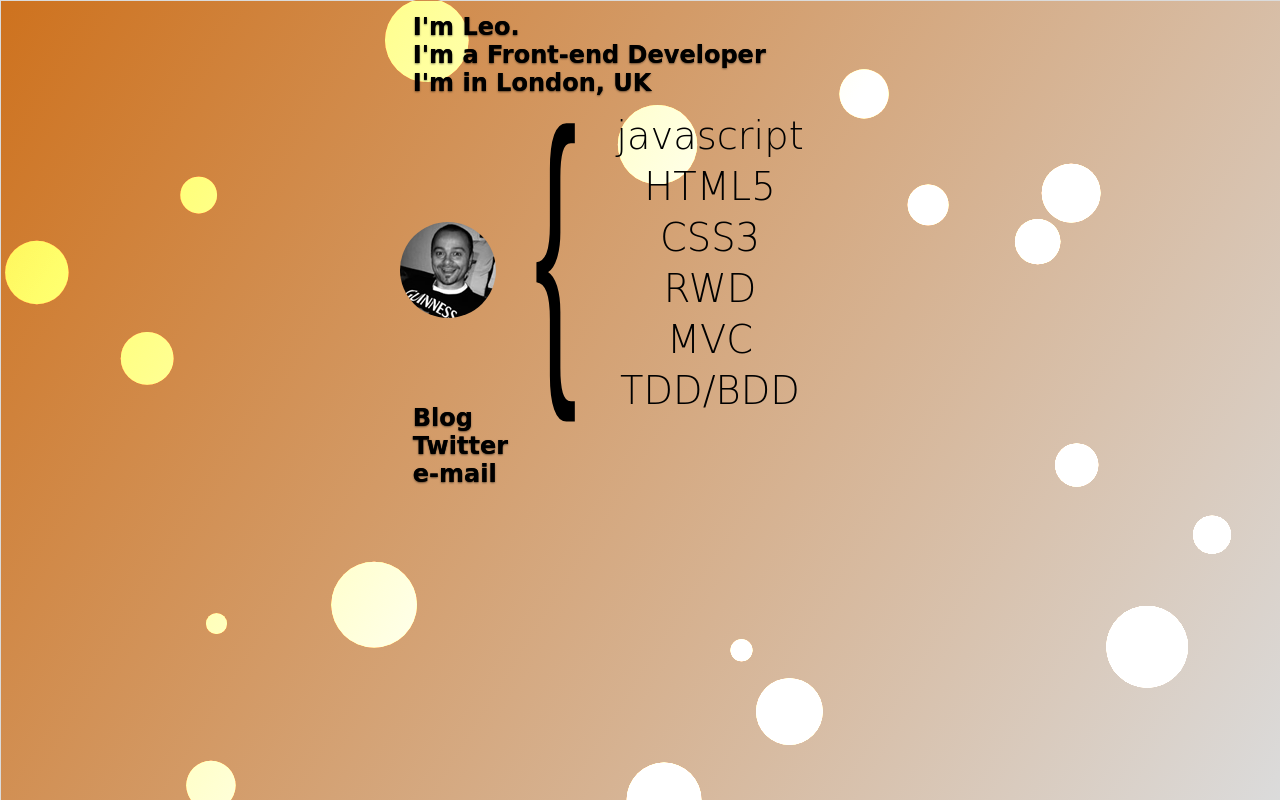
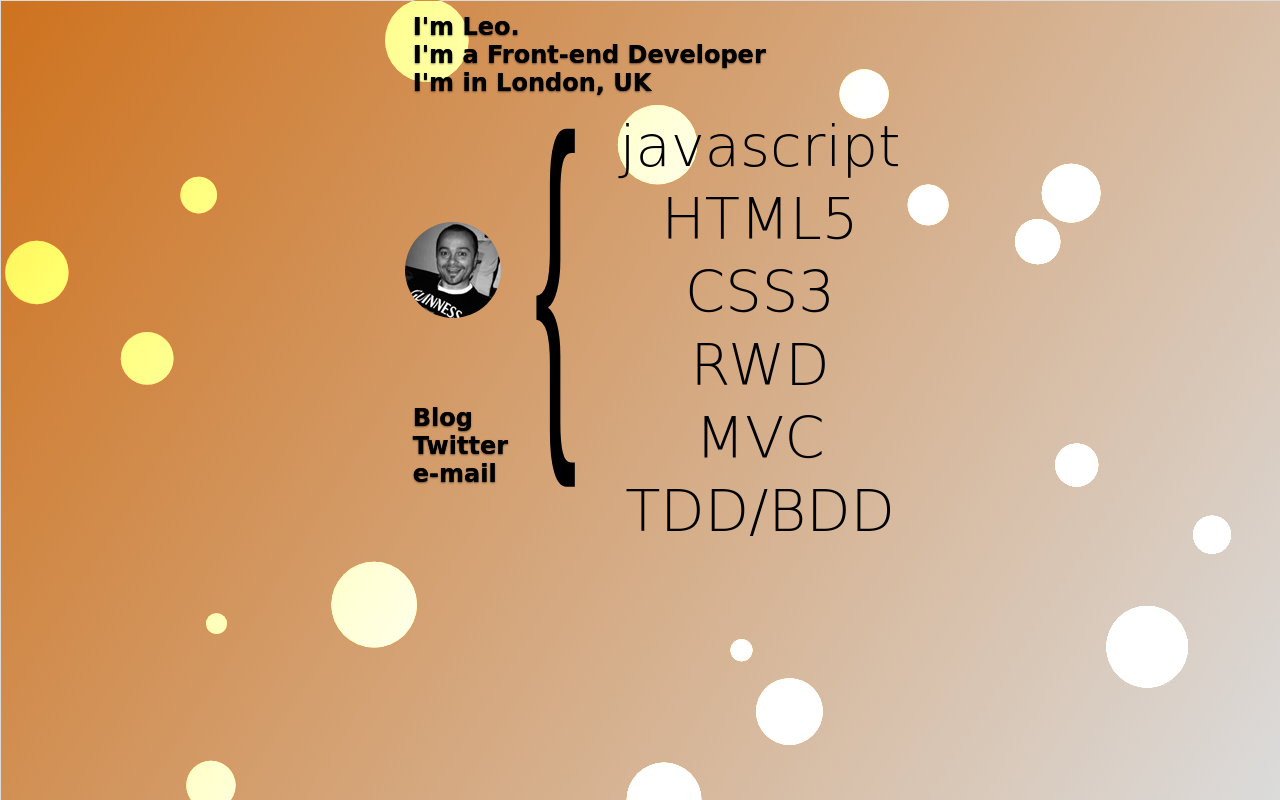
Before and after one commit to leolanese/Software-Lab, a PHP site: page / in a window 1280 px wide. Run offline with PHP 8.4, Linux system fonts and the light colour scheme; some libraries are stand-ins or nearby versions; some web fonts are replaced.

Commit message:
layout changes {

```diff
--- a/css/main.css
+++ b/css/main.css
@@ -37,11 +37,11 @@ section article {
 #jumper {
   position: relative;
   margin: 0 auto;
-  font-size: .6em;
+  font-size: .9em;
   padding-bottom: 22px;
   width: 100%;
   height: 90px;
-  right: -70px;
+  left: 120px;
 }
 @media -sass-debug-info{filename{font-family:file\:\/\/\/Users\/Leo\/Documents\/root\/lab\/scss\/main\.scss}line{font-family:\0000348}}
 #jumper div {
@@ -166,37 +166,38 @@ svg {
   -webkit-border-radius: 5em;
   -moz-border-radius: 5em;
   background: url("../img/leo-lanese.gif") no-repeat;
+  left: 5px;
+  position: relative;
 }
-
-@media -sass-debug-info{filename{font-family:file\:\/\/\/Users\/Leo\/Documents\/root\/lab\/scss\/main\.scss}line{font-family:\00003155}}
+@media -sass-debug-info{filename{font-family:file\:\/\/\/Users\/Leo\/Documents\/root\/lab\/scss\/main\.scss}line{font-family:\00003156}}
 .circular img {
   opacity: 0;
   filter: alpha(opacity=0);
 }
 
-@media -sass-debug-info{filename{font-family:file\:\/\/\/Users\/Leo\/Documents\/root\/lab\/scss\/main\.scss}line{font-family:\00003160}}
+@media -sass-debug-info{filename{font-family:file\:\/\/\/Users\/Leo\/Documents\/root\/lab\/scss\/main\.scss}line{font-family:\00003163}}
 .cor {
   font-size: 4em;
   display: inline-block;
-  transform: scale(2, 5);
-  -webkit-transform: scale(2, 5);
-  -moz-transform: scale(2, 5);
-  -ms-transform: scale(2, 5);
-  -o-transform: scale(2, 5);
+  transform: scale(2, 6);
+  -webkit-transform: scale(2, 6);
+  -moz-transform: scale(2, 6);
+  -ms-transform: scale(2, 6);
+  -o-transform: scale(2, 6);
   position: relative;
   left: 145px;
-  top: -110px;
+  top: -80px;
   font-family: sans-serif;
 }
 
-@media -sass-debug-info{filename{font-family:file\:\/\/\/Users\/Leo\/Documents\/root\/lab\/scss\/main\.scss}line{font-family:\00003177}}
+@media -sass-debug-info{filename{font-family:file\:\/\/\/Users\/Leo\/Documents\/root\/lab\/scss\/main\.scss}line{font-family:\00003180}}
 .desc {
   font-family: 'Life Savers', cursive;
   position: relative;
   width: 100%;
   padding: .8em;
 }
-@media -sass-debug-info{filename{font-family:file\:\/\/\/Users\/Leo\/Documents\/root\/lab\/scss\/main\.scss}line{font-family:\00003183}}
+@media -sass-debug-info{filename{font-family:file\:\/\/\/Users\/Leo\/Documents\/root\/lab\/scss\/main\.scss}line{font-family:\00003186}}
 .desc span {
   padding: 0 1% 0 -1;
   font-size: 1.5em;
@@ -210,7 +211,7 @@ svg {
   text-shadow: 0px 0px 0px rgba(0, 0, 0, 0.7), 0 1px 2px rgba(0, 0, 0, 0.5);
 }
 
-@media -sass-debug-info{filename{font-family:file\:\/\/\/Users\/Leo\/Documents\/root\/lab\/scss\/main\.scss}line{font-family:\00003198}}
+@media -sass-debug-info{filename{font-family:file\:\/\/\/Users\/Leo\/Documents\/root\/lab\/scss\/main\.scss}line{font-family:\00003201}}
 .corner .title {
   white-space: nowrap;
   white-space: nowrap;
@@ -219,30 +220,30 @@ svg {
   font-family: 'Life Savers', cursive;
 }
 
-@media -sass-debug-info{filename{font-family:file\:\/\/\/Users\/Leo\/Documents\/root\/lab\/scss\/main\.scss}line{font-family:\00003205}}
+@media -sass-debug-info{filename{font-family:file\:\/\/\/Users\/Leo\/Documents\/root\/lab\/scss\/main\.scss}line{font-family:\00003208}}
 .corner .text {
   font-weight: italic;
 }
 
-@media -sass-debug-info{filename{font-family:file\:\/\/\/Users\/Leo\/Documents\/root\/lab\/scss\/main\.scss}line{font-family:\00003208}}
+@media -sass-debug-info{filename{font-family:file\:\/\/\/Users\/Leo\/Documents\/root\/lab\/scss\/main\.scss}line{font-family:\00003211}}
 .title a {
   color: #919191;
   font-size: 16pt;
 }
 
-@media -sass-debug-info{filename{font-family:file\:\/\/\/Users\/Leo\/Documents\/root\/lab\/scss\/main\.scss}line{font-family:\00003213}}
+@media -sass-debug-info{filename{font-family:file\:\/\/\/Users\/Leo\/Documents\/root\/lab\/scss\/main\.scss}line{font-family:\00003216}}
 .title input {
   margin: 2px 0 0 15px;
 }
 
-@media -sass-debug-info{filename{font-family:file\:\/\/\/Users\/Leo\/Documents\/root\/lab\/scss\/main\.scss}line{font-family:\00003216}}
+@media -sass-debug-info{filename{font-family:file\:\/\/\/Users\/Leo\/Documents\/root\/lab\/scss\/main\.scss}line{font-family:\00003219}}
 .button {
   margin: 2px 0 0 15px;
   border: 1px solid #efefef;
   font-family: 'Life Savers', cursive;
 }
 
-@media -sass-debug-info{filename{font-family:file\:\/\/\/Users\/Leo\/Documents\/root\/lab\/scss\/main\.scss}line{font-family:\00003222}}
+@media -sass-debug-info{filename{font-family:file\:\/\/\/Users\/Leo\/Documents\/root\/lab\/scss\/main\.scss}line{font-family:\00003225}}
 #dark {
   background-color: #333;
   border: 1px solid #000;
@@ -250,7 +251,7 @@ svg {
   margin-top: 20px;
 }
 
-@media -sass-debug-info{filename{font-family:file\:\/\/\/Users\/Leo\/Documents\/root\/lab\/scss\/main\.scss}line{font-family:\00003229}}
+@media -sass-debug-info{filename{font-family:file\:\/\/\/Users\/Leo\/Documents\/root\/lab\/scss\/main\.scss}line{font-family:\00003232}}
 #light {
   background-color: #FFF;
   border: 1px solid #dedede;
@@ -258,13 +259,13 @@ svg {
   margin-top: 20px;
 }
 
-@media -sass-debug-info{filename{font-family:file\:\/\/\/Users\/Leo\/Documents\/root\/lab\/scss\/main\.scss}line{font-family:\00003237}}
+@media -sass-debug-info{filename{font-family:file\:\/\/\/Users\/Leo\/Documents\/root\/lab\/scss\/main\.scss}line{font-family:\00003240}}
 li {
   list-style: none;
   padding-bottom: 10px;
 }
 
-@media -sass-debug-info{filename{font-family:file\:\/\/\/Users\/Leo\/Documents\/root\/lab\/scss\/main\.scss}line{font-family:\00003241}}
+@media -sass-debug-info{filename{font-family:file\:\/\/\/Users\/Leo\/Documents\/root\/lab\/scss\/main\.scss}line{font-family:\00003244}}
 .button {
   z-index: 999;
   position: relative;
@@ -273,7 +274,7 @@ li {
   width: 184px;
 }
 
-@media -sass-debug-info{filename{font-family:file\:\/\/\/Users\/Leo\/Documents\/root\/lab\/scss\/main\.scss}line{font-family:\00003251}}
+@media -sass-debug-info{filename{font-family:file\:\/\/\/Users\/Leo\/Documents\/root\/lab\/scss\/main\.scss}line{font-family:\00003254}}
 .button, .button:visited {
   display: inline-block;
   padding: 5px 10px 6px;
@@ -290,31 +291,31 @@ li {
   margin: 2px 0 0 15px;
 }
 
-@media -sass-debug-info{filename{font-family:file\:\/\/\/Users\/Leo\/Documents\/root\/lab\/scss\/main\.scss}line{font-family:\00003267}}
+@media -sass-debug-info{filename{font-family:file\:\/\/\/Users\/Leo\/Documents\/root\/lab\/scss\/main\.scss}line{font-family:\00003270}}
 .green.button, .green.button:visited {
   background-color: #91bd09;
   margin: 12px 0 0 100px;
 }
 
-@media -sass-debug-info{filename{font-family:file\:\/\/\/Users\/Leo\/Documents\/root\/lab\/scss\/main\.scss}line{font-family:\00003272}}
+@media -sass-debug-info{filename{font-family:file\:\/\/\/Users\/Leo\/Documents\/root\/lab\/scss\/main\.scss}line{font-family:\00003275}}
 .green.button:hover {
   background-color: #749a02;
   margin: 12px 0 0 100px;
 }
 
-@media -sass-debug-info{filename{font-family:file\:\/\/\/Users\/Leo\/Documents\/root\/lab\/scss\/main\.scss}line{font-family:\00003277}}
+@media -sass-debug-info{filename{font-family:file\:\/\/\/Users\/Leo\/Documents\/root\/lab\/scss\/main\.scss}line{font-family:\00003280}}
 form {
   margin: 100px auto;
   position: relative;
 }
 
-@media -sass-debug-info{filename{font-family:file\:\/\/\/Users\/Leo\/Documents\/root\/lab\/scss\/main\.scss}line{font-family:\00003278}}
+@media -sass-debug-info{filename{font-family:file\:\/\/\/Users\/Leo\/Documents\/root\/lab\/scss\/main\.scss}line{font-family:\00003281}}
 form div {
   margin: 10px 0;
   position: relative;
 }
 
-@media -sass-debug-info{filename{font-family:file\:\/\/\/Users\/Leo\/Documents\/root\/lab\/scss\/main\.scss}line{font-family:\00003280}}
+@media -sass-debug-info{filename{font-family:file\:\/\/\/Users\/Leo\/Documents\/root\/lab\/scss\/main\.scss}line{font-family:\00003283}}
 input[type="text"], input[type="password"] {
   -webkit-border-radius: 7px;
   -moz-border-radius: 7px;
@@ -331,7 +332,7 @@ input[type="text"], input[type="password"] {
   box-shadow: inset 0 -1px 0 #666, inset 3px 3px 5px #111;
 }
 
-@media -sass-debug-info{filename{font-family:file\:\/\/\/Users\/Leo\/Documents\/root\/lab\/scss\/main\.scss}line{font-family:\00003301}}
+@media -sass-debug-info{filename{font-family:file\:\/\/\/Users\/Leo\/Documents\/root\/lab\/scss\/main\.scss}line{font-family:\00003304}}
 form:after {
   content: "";
   width: 300px;
@@ -348,49 +349,49 @@ form:after {
   background-image: -o-radial-gradient(center, circle contain, rgba(18, 136, 204, 0.88), transparent);
 }
 
-@media -sass-debug-info{filename{font-family:file\:\/\/\/Users\/Leo\/Documents\/root\/lab\/scss\/main\.scss}line{font-family:\00003317}}
+@media -sass-debug-info{filename{font-family:file\:\/\/\/Users\/Leo\/Documents\/root\/lab\/scss\/main\.scss}line{font-family:\00003320}}
 ::-webkit-input-placeholder {
   color: #666;
 }
 
-@media -sass-debug-info{filename{font-family:file\:\/\/\/Users\/Leo\/Documents\/root\/lab\/scss\/main\.scss}line{font-family:\00003321}}
+@media -sass-debug-info{filename{font-family:file\:\/\/\/Users\/Leo\/Documents\/root\/lab\/scss\/main\.scss}line{font-family:\00003324}}
 :-moz-placeholder {
   color: #666;
 }
 
-@media -sass-debug-info{filename{font-family:file\:\/\/\/Users\/Leo\/Documents\/root\/lab\/scss\/main\.scss}line{font-family:\00003325}}
+@media -sass-debug-info{filename{font-family:file\:\/\/\/Users\/Leo\/Documents\/root\/lab\/scss\/main\.scss}line{font-family:\00003328}}
 label {
   position: absolute;
   top: -9999px;
   left: -9999px;
 }
 
-@media -sass-debug-info{filename{font-family:file\:\/\/\/Users\/Leo\/Documents\/root\/lab\/scss\/main\.scss}line{font-family:\00003331}}
+@media -sass-debug-info{filename{font-family:file\:\/\/\/Users\/Leo\/Documents\/root\/lab\/scss\/main\.scss}line{font-family:\00003334}}
 .buttons {
   text-align: right;
 }
 
 @media (min-width: 320px) {
-@media -sass-debug-info{filename{font-family:file\:\/\/\/Users\/Leo\/Documents\/root\/lab\/scss\/main\.scss}line{font-family:\00003338}}
+@media -sass-debug-info{filename{font-family:file\:\/\/\/Users\/Leo\/Documents\/root\/lab\/scss\/main\.scss}line{font-family:\00003341}}
   #wrapper {
     width: 480px;
     max-width: 100%;
     margin: 0 auto;
   }
 
-@media -sass-debug-info{filename{font-family:file\:\/\/\/Users\/Leo\/Documents\/root\/lab\/scss\/main\.scss}line{font-family:\00003344}}
+@media -sass-debug-info{filename{font-family:file\:\/\/\/Users\/Leo\/Documents\/root\/lab\/scss\/main\.scss}line{font-family:\00003347}}
   #jumper p {
     font-size: 3em;
   }
 }
 @media (min-width: 600px) {
-@media -sass-debug-info{filename{font-family:file\:\/\/\/Users\/Leo\/Documents\/root\/lab\/scss\/main\.scss}line{font-family:\00003353}}
+@media -sass-debug-info{filename{font-family:file\:\/\/\/Users\/Leo\/Documents\/root\/lab\/scss\/main\.scss}line{font-family:\00003356}}
   #jumper p {
     font-size: 4em;
   }
 }
 @media only screen and (max-width: 768px) and (orientation: landscape) {
-@media -sass-debug-info{filename{font-family:file\:\/\/\/Users\/Leo\/Documents\/root\/lab\/scss\/main\.scss}line{font-family:\00003363}}
+@media -sass-debug-info{filename{font-family:file\:\/\/\/Users\/Leo\/Documents\/root\/lab\/scss\/main\.scss}line{font-family:\00003366}}
   #jumper {
     display: none;
   }
--- a/scss/main.scss
+++ b/scss/main.scss
@@ -39,11 +39,11 @@ section {
 #jumper {
   position: relative;
   margin: 0 auto;
-  font-size: .6em;
+  font-size: .9em;
   padding-bottom: 22px;
   width: 100%;
   height: 90px;
-  right: -70px;
+  left: 120px;
 
   div {
     -webkit-perspective: 500px;
@@ -150,24 +150,27 @@ svg {
   -webkit-border-radius: 5em;
   -moz-border-radius: 5em;
   background: url('../img/leo-lanese.gif') no-repeat;
-}
+  left: 5px;
+  position: relative;
 
-.circular img {
-  opacity: 0;
-  filter: alpha(opacity=0);
+  img {
+    opacity: 0;
+    filter: alpha(opacity=0);
+  }
+
 }
 
 .cor {
   font-size: 4em;
   display: inline-block;
-  transform: scale(2, 5);
-  -webkit-transform: scale(2, 5);
-  -moz-transform: scale(2, 5);
-  -ms-transform: scale(2, 5);
-  -o-transform: scale(2, 5);
+  transform: scale(2, 6);
+  -webkit-transform: scale(2, 6);
+  -moz-transform: scale(2, 6);
+  -ms-transform: scale(2, 6);
+  -o-transform: scale(2, 6);
   position: relative;
   left: 145px;
-  top: -110px;
+  top: -80px;
   font-family: sans-serif;
 }
 
```
